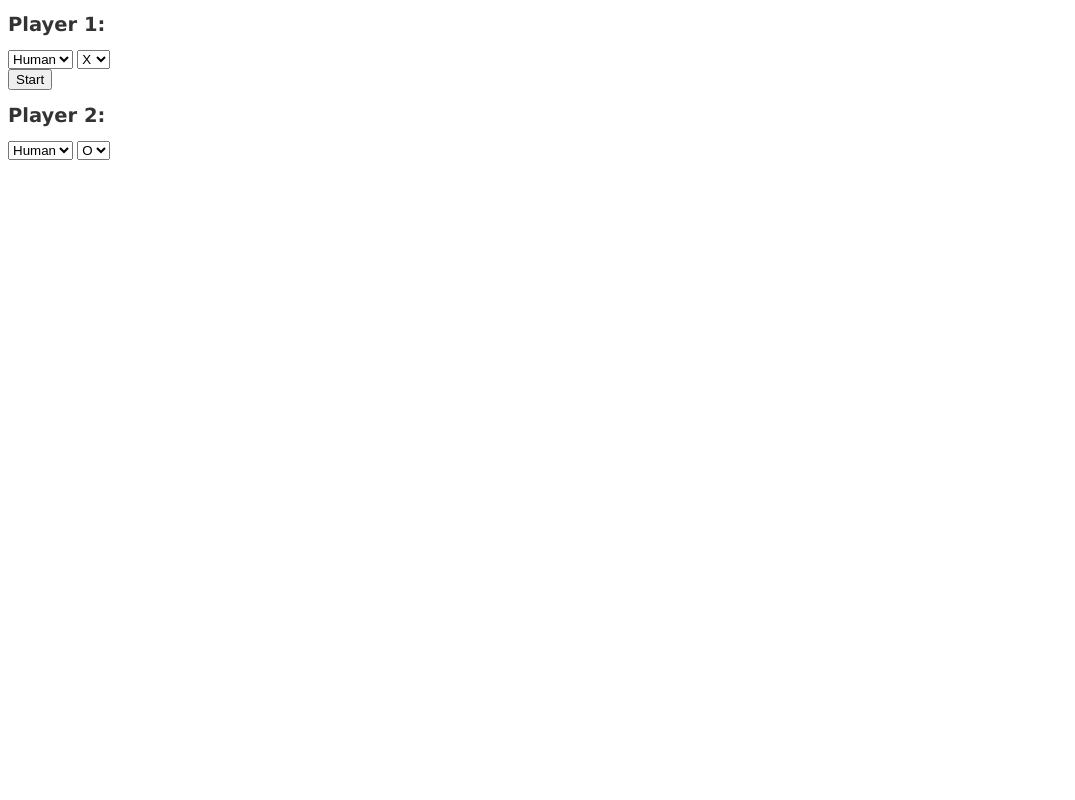
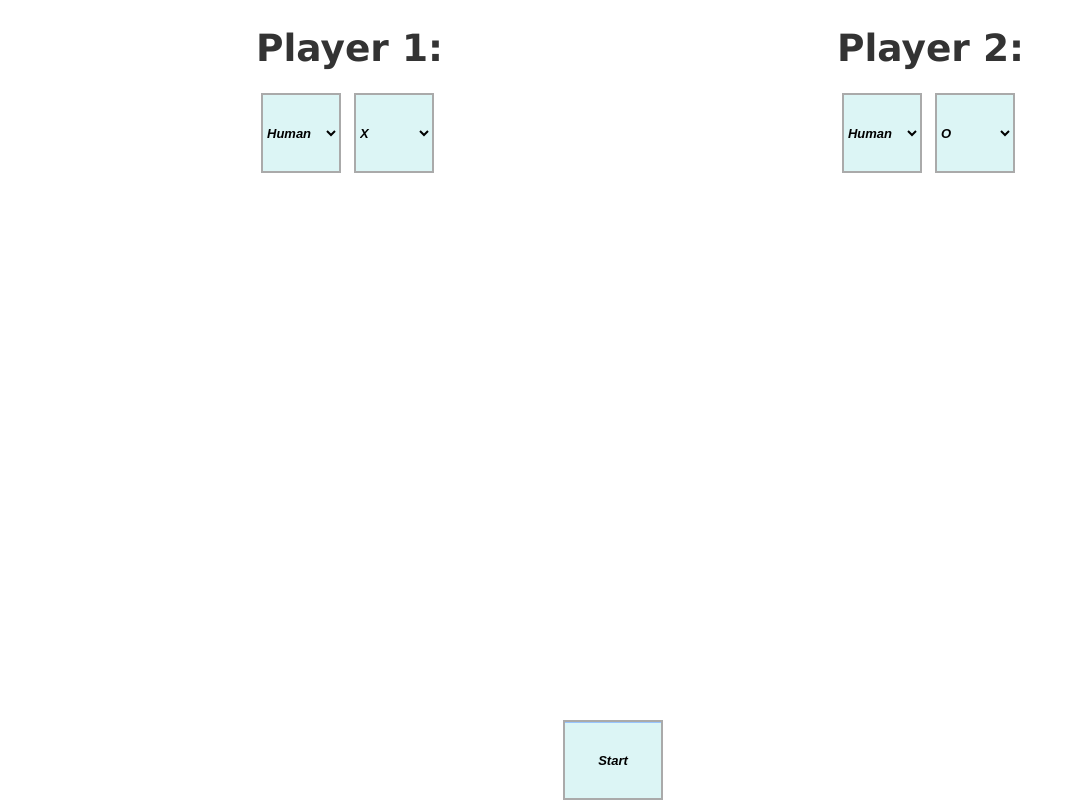
Before and after one commit to LNA/rails_ttt, a Rails app: page /games/welcome in a window 1280 px wide. Shown: the whole page, without its empty margins (0-1075 px from the left). Run offline with Rails 7, Linux system fonts and the light colour scheme; style sheets or scripts are compiled from the project's sources; some libraries are stand-ins or nearby versions.

Commit message:
Adds css

```diff
--- a/app/assets/stylesheets/application.css
+++ b/app/assets/stylesheets/application.css
@@ -13,3 +13,89 @@
  *= require_tree .
  *= require_self
  */
+
+ .container {
+  margin: 0 auto;
+  max-width: 48rem;
+  width: 90%;
+}
+
+.square {
+  background-color: #DCF5F5;
+  border: 2px solid #aaaaaa;
+  float: left;
+  height: 80px;
+  margin: 5px 0 0 5px;
+  padding: 10px;
+  width: 80px;
+}
+
+.board {
+  list-style: none;
+  margin: 0 auto;
+  width: 327px;
+  padding: 0;
+}
+
+.button {
+  border: 2px solid #aaaaaa;
+  background-color: #DCF5F5;
+  font-family:Arial;
+  font-size:13px;
+  font-weight:bold;
+  font-style: oblique;
+  height: 80px;
+  margin: 5px 0 0 5px;
+  width: 80px;
+
+}
+
+.start_button{
+  border: 2px solid #aaaaaa;
+  box-shadow:inset 0px 1px 0px 0px #97c4fe;
+  background-color: #DCF5F5;
+  height: 80px;
+  margin: 5px 0 0 120px;
+  padding: 10px;
+  width: 80px;
+
+  text-align: middle;
+  bottom: 0;
+  position: absolute;
+  width: 100px;
+  height: 80px;
+
+  font-family:Arial;
+  font-size:13px;
+  font-weight:bold;
+  font-style: oblique;
+}
+
+.text {
+  text-align: center
+}
+
+.player_one {
+  font-size:25px;
+  float: left;
+}
+
+.player_two {
+  float: right;
+  font-size:25px;
+}
+/*
+ Clearfix */
+.clearfix:before,
+.clearfix:after {
+    content: " ";  1
+    display: table;
+}
+
+.clearfix:after {
+    clear: both;
+}
+
+.clearfix {
+  *zoom: 1;
+}
```
